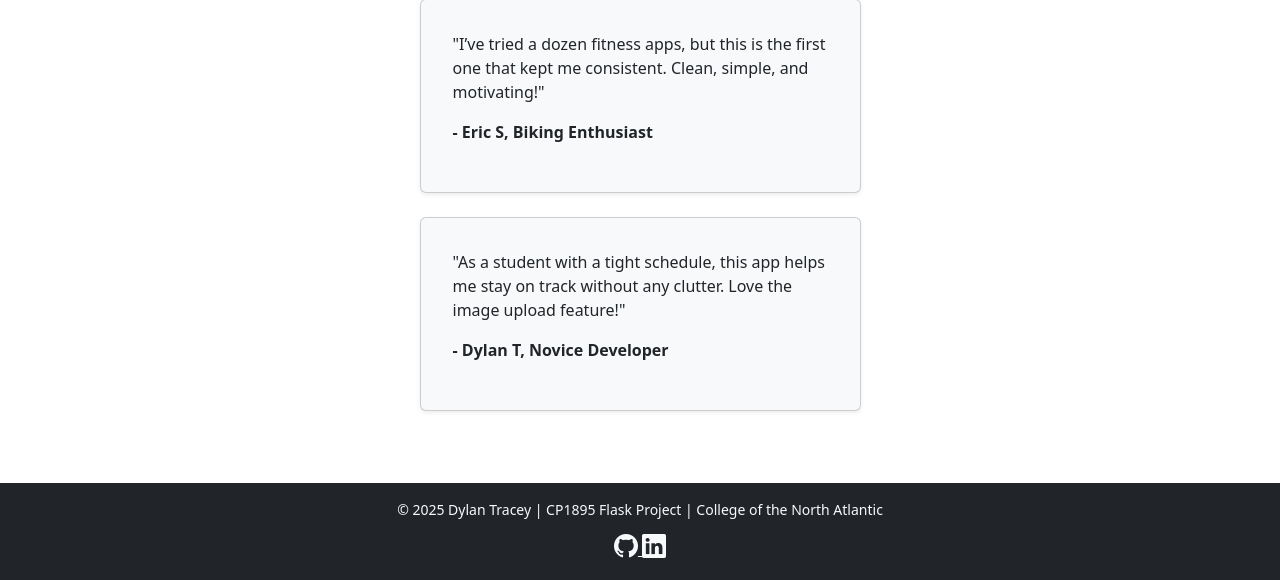
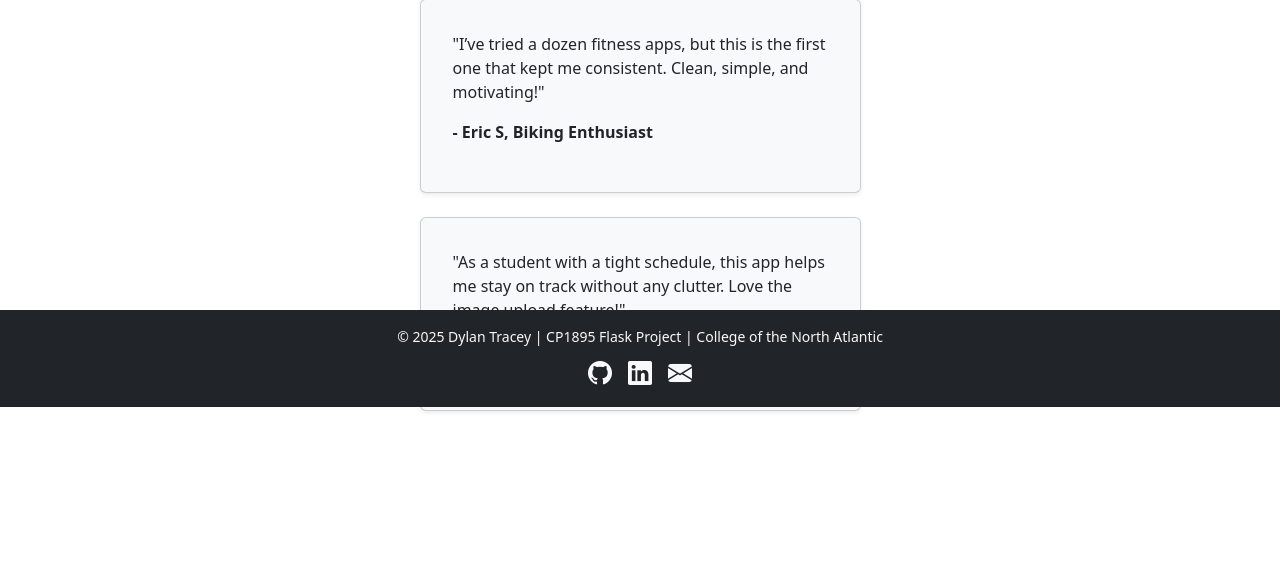
Before and after one commit to DylanTracey32/flask-workout-organizer, a Flask app: page / in a window 1280 px wide. Shown: the part 393-973 px from the top of the page. After the commit the page ends 805 px from the top, so only its background shows below. Run offline with Flask 3, Linux system fonts and the light colour scheme.

Commit message:
Final product. Ready for deployment to AWS

```diff
--- a/templates/base.html
+++ b/templates/base.html
@@ -6,6 +6,7 @@
     <title>{% block title %}Workout Organizer{% endblock %}</title>
     <link href="https://cdn.jsdelivr.net/npm/bootstrap@5.3.0/dist/css/bootstrap.min.css" rel="stylesheet">
     <link rel="stylesheet" href="https://cdn.jsdelivr.net/npm/bootstrap-icons@1.10.5/font/bootstrap-icons.css">
+    <link rel="stylesheet" href="{{  url_for("static", filename="css/style.css") }}">
 </head>
 <body>
     <nav class="navbar navbar-expand-lg navbar-light bg-dark-subtle px-3">
@@ -18,22 +19,24 @@
             </ul>
         </div>
     </nav>
-
     <div class="container mt-4">
         {% block content %}{% endblock %}
     </div>
-    <footer class="bg-dark text-light text-center py-3 mt-5">
+    <footer class="bg-dark text-light text-center py-3 mt-5 fixed-bottom">
         <div class="container d-flex flex-column align-items-center">
             <small class="mb-2">
                 &copy; 2025 Dylan Tracey | CP1895 Flask Project | College of the North Atlantic
             </small>
-            <nav class="align-items-center">
+            <nav class="align-items-center gap-3 justify-content-center d-flex ">
                 <a href="https://github.com/DylanTracey32" target="_blank" class="text-light">
                     <i class="bi bi-github fs-4"></i>
                 </a>
                 <a href="https://www.linkedin.com/in/dylan-tracey/" target="_blank" class="text-light">
                     <i class="bi bi-linkedin fs-4"></i>
                 </a>
+                <a href="mailto:dylan.tracey324@gmail.com" target="_blank" class="text-light">
+                    <i class="bi bi-envelope-fill fs-4"></i>
+                </a>
             </nav>
         </div>
     </footer>
```
